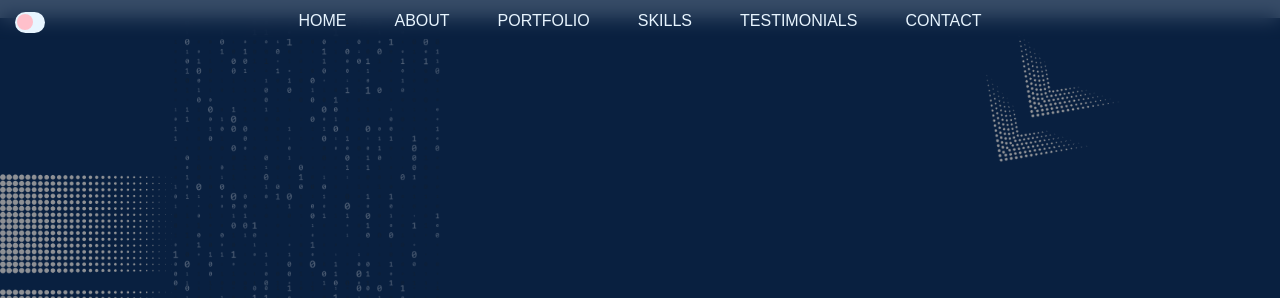
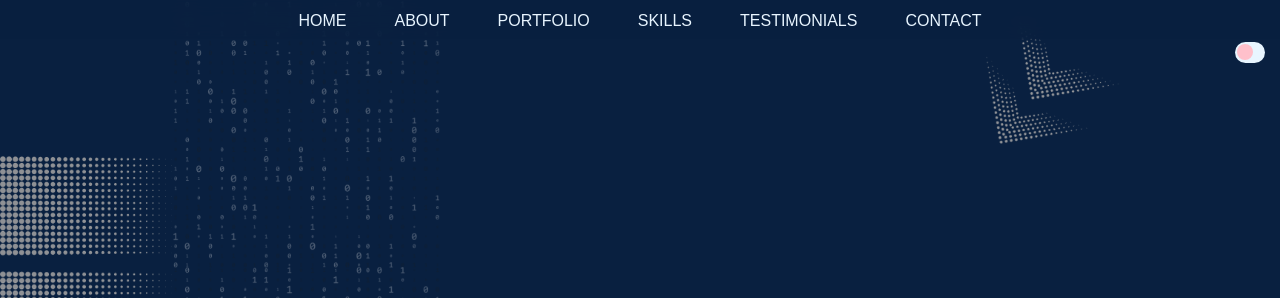
Before and after one commit to 4RomanR/cv-roman, a plain HTML site: page index.html in a window 1280 px wide. Shown: the top 298 px of the page. Drawn offline with nearby package versions, Linux system fonts and the light colour scheme.

Commit message:
dark correction

```diff
--- a/assets/css/style.css
+++ b/assets/css/style.css
@@ -77,8 +77,8 @@ button{
 .checkbox[type='checkbox']{
     z-index: 14;
     position: fixed;
-    top: 9px;
-    left: 15px;
+    top: 39px;
+    right: 15px;
     width: 30px;
     height: 21px;
     background-color: var(--bg-5);
--- a/index.html
+++ b/index.html
@@ -15,7 +15,6 @@
 </head>
 <body>
     <div class="progress"></div>
-    <label for="checkbox"></label>
     <input class="checkbox" type="checkbox" id="checkitem" onclick="enableDarkMode()">
 
     <header id="header" class="headline">
```
